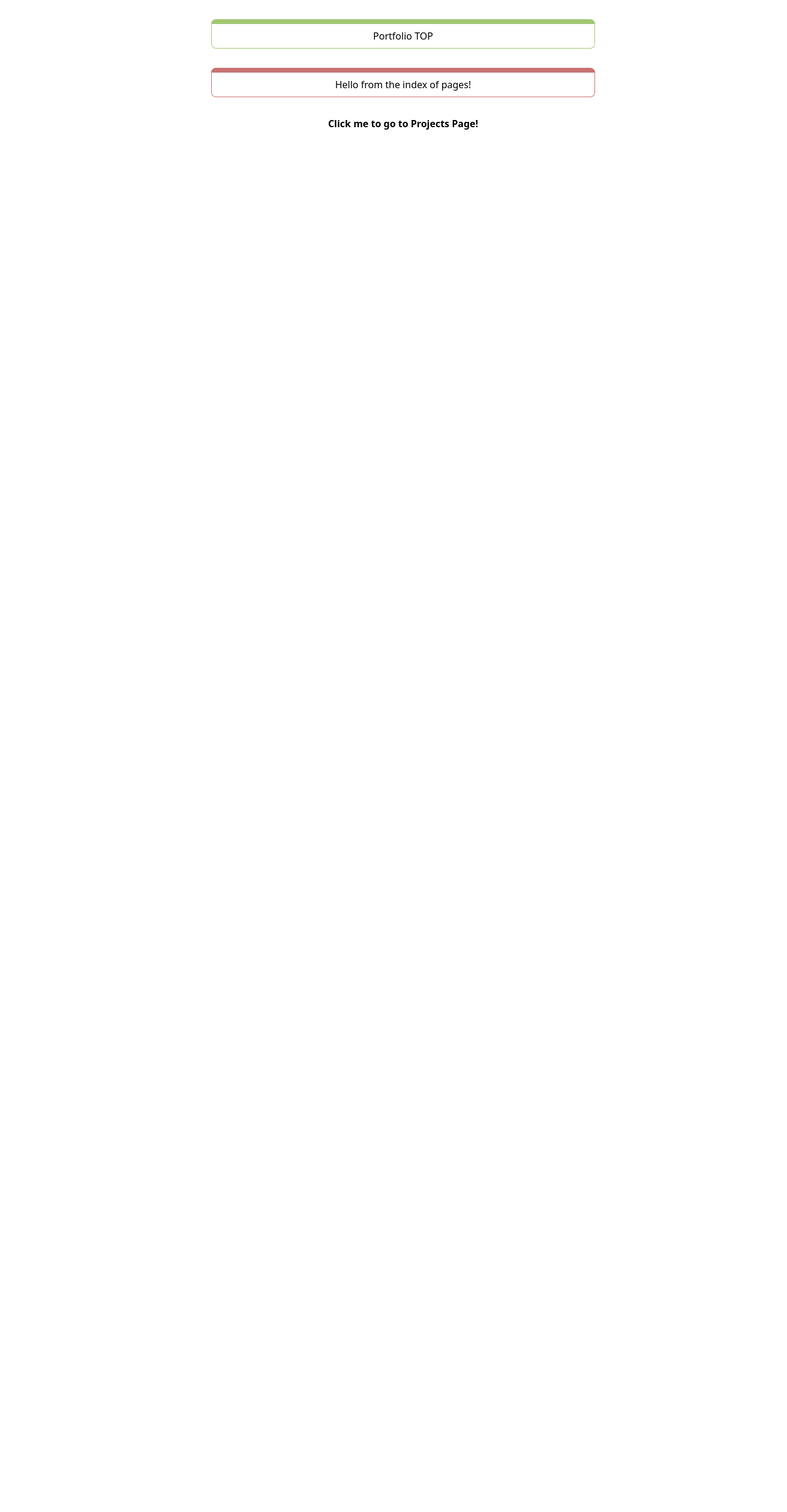
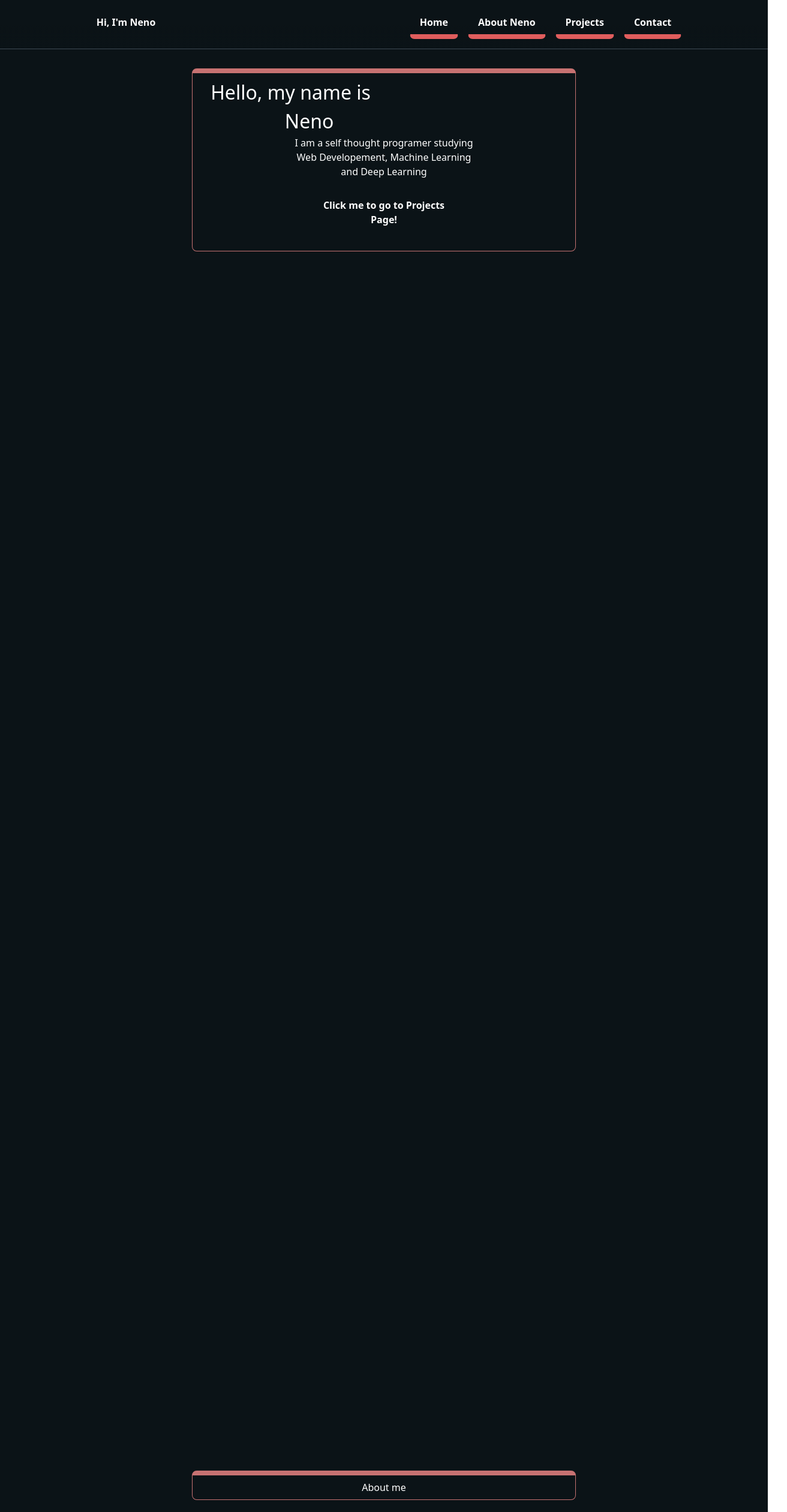
Before and after one commit to NenoPr/portfolio-TOP, a Nuxt app: page / in a window 1280 px wide. Shown: the top 2520 px of the page at 60% size, 1312 px wide, since content can reach past the window. Before the commit the page ends 800 px from the top, so only its background shows below. Built offline with nearby package versions, Linux system fonts and the light colour scheme.

Commit message:
Created header and added styling, and highlight on present in viewport. Changed the structure of the page, now using components instead of pages. Added aditional styling and some text.

```diff
--- a/app.vue
+++ b/app.vue
@@ -1,29 +1,164 @@
 <template>
   <div class="main-container">
-    <div class="main-header">
-      <h1 class="header">Portfolio TOP</h1>
-    </div>
-    <NuxtPage />
+    <nav class="top-header">
+      <h2 class="header">Hi, I'm Neno</h2>
+      <h2 class="w-[30%]"></h2>
+      <h2 class="header home" @click="FocusToElement">Home</h2>
+      <h2 class="header about" @click="FocusToElement">About Neno</h2>
+      <h2 class="header projects" @click="FocusToElement">Projects</h2>
+      <h2 class="header contact" @click="FocusToElement">Contact</h2>
+      <!-- <div class="opacity-header"></div> -->
+    </nav>
+    <Home />
+    <About />
+    <Projects />
+    <Contact />
+    <Footer />
     <!-- <NuxtWelcome /> -->
   </div>
 </template>
 
+<script setup>
+function FocusToElement(e) {
+  let element = e.target;
+  if (element.classList.contains("home")) {
+    document
+      .querySelector(".home-container")
+      .scrollIntoView({ behavior: "smooth", block: "end", inline: "nearest" });
+  } else if (element.classList.contains("about")) {
+    document.querySelector(".about-container").scrollIntoView({
+      behavior: "smooth",
+      block: "start",
+      inline: "nearest",
+    });
+  } else if (element.classList.contains("projects")) {
+    document.querySelector(".projects-container").scrollIntoView({
+      behavior: "smooth",
+      block: "start",
+      inline: "nearest",
+    });
+  } else if (element.classList.contains("contact")) {
+    document.querySelector(".contact-container").scrollIntoView({
+      behavior: "smooth",
+      block: "start",
+      inline: "nearest",
+    });
+  }
+}
+
+function isInViewport(el) {
+  const rect = el.getBoundingClientRect();
+  return (
+    rect.top >= 0 &&
+    rect.left >= 0 &&
+    rect.bottom <=
+      (window.innerHeight || document.documentElement.clientHeight) &&
+    rect.right <= (window.innerWidth || document.documentElement.clientWidth)
+  );
+}
+
+function setNavStyleIfInViewport() {
+  document.querySelector(".home").classList.remove("in-view");
+  document.querySelector(".about").classList.remove("in-view");
+  document.querySelector(".projects").classList.remove("in-view");
+  document.querySelector(".contact").classList.remove("in-view");
+  if (isInViewport(document.querySelector(".home-container"))) {
+    document.querySelector(".home").classList.add("in-view");
+  }
+  if (isInViewport(document.querySelector(".about-container"))) {
+    document.querySelector(".about").classList.add("in-view");
+  }
+  if (isInViewport(document.querySelector(".projects-container"))) {
+    document.querySelector(".projects").classList.add("in-view");
+  }
+  if (isInViewport(document.querySelector(".projects-container"))) {
+    document.querySelector(".contact").classList.add("in-view");
+  }
+}
+onMounted(() => {
+  setNavStyleIfInViewport();
+});
+
+if (process.client) {
+  document.addEventListener("scroll", setNavStyleIfInViewport, {
+    passive: true,
+  });
+}
+</script>
+
 <style>
-.main-header {
+.main-container {
   display: flex;
   flex-direction: column;
   align-items: center;
+  gap: 2rem;
+  min-height: 100vh;
+  background-color: #0b1317;
+  color: white;
+}
+
+.top-header {
+  display: flex;
+  justify-content: center;
   gap: 1rem;
   width: 100%;
-  margin: 2rem;
+  padding: 1rem;
+  position: sticky;
+  position: -webkit-sticky;
+  top: 0px;
+  background-color: #0b1317;
+  background: linear-gradient(
+    to bottom,
+    transparent,
+    #0b1317 0%,
+    #0b1317 50%,
+    #0b1317f3 70%,
+    #0b131772 100%
+  );
+  border-bottom: 0.02rem solid #3f4a55;
+  flex-wrap: wrap;
 }
 
 .header {
-  border: 0.1rem solid rgb(161, 199, 114);
+  border: 0.1rem solid #a5e05d;
+  /* border: 0.1rem solid rgb(114, 188, 199); */
+  border-bottom: #a5e05d solid 0.5rem;
   border-radius: 0.5rem;
-  border-top: rgb(161, 199, 114) solid 0.5rem;
-  width: 50%;
+  border-color: #0b131700;
   text-align: center;
-  padding: 0.5rem;
+  padding: 1rem;
+  padding-top: 0.5rem;
+  padding-bottom: 0.5rem;
+  font-weight: bold;
+  color: white;
+  cursor: pointer;
+  transition: padding 0.2s, margin 0.2s;
+}
+
+.header:hover {
+  border-color: #41b3cc;
+}
+
+.header:active {
+  padding: 0.6rem;
+  padding-top: 0.25rem;
+  padding-bottom: 0.25rem;
+  margin: 0.4rem;
+  margin-top: 0.25rem;
+  margin-bottom: 0.25rem;
+}
+
+.in-view {
+  border-bottom: #e05d5d solid 0.5rem;
+}
+
+.opacity-header {
+  position: sticky;
+  position: -webkit-sticky;
+  height: 1rem;
+  width: 100%;
+  flex-basis: 100%;
+  background-color: #0b1317;
+  background: linear-gradient(to bottom, transparent, #0d3346);
 }
 </style>
--- /dev/null
+++ b/components/about.vue
@@ -0,0 +1,22 @@
+<template>
+  <div class="about-container">
+    <h1 class="">About me</h1>
+  </div>
+</template>
+
+<script setup></script>
+
+<style scoped>
+.about-container {
+  display: flex;
+  flex-direction: column;
+  align-items: center;
+  padding: 2rem;
+  border: 0.1rem solid rgb(199, 114, 114);
+  border-radius: 0.5rem;
+  border-top: rgb(199, 114, 114) solid 0.5rem;
+  text-align: center;
+  padding: 0.5rem;
+  width: 50%;
+}
+</style>
--- /dev/null
+++ b/components/contact.vue
@@ -0,0 +1,24 @@
+vue<template>
+    <div class="contact-container">
+      <h1 class="">Contact me</h1>
+    </div>
+  </template>
+
+  <script setup>
+
+  </script>
+
+  <style scoped>
+  .contact-container {
+    display: flex;
+    flex-direction: column;
+    align-items: center;
+    padding: 2rem;
+    border: 0.1rem solid rgb(199, 114, 114);
+    border-radius: 0.5rem;
+    border-top: rgb(199, 114, 114) solid 0.5rem;
+    text-align: center;
+    padding: 0.5rem;
+    width: 50%;
+  }
+  </style>
--- /dev/null
+++ b/components/footer.vue
@@ -0,0 +1,22 @@
+<template>
+    <div class="footer-container">
+      <h1 class="">Footer</h1>
+    </div>
+  </template>
+
+  <script setup></script>
+
+  <style scoped>
+  .footer-container {
+    display: flex;
+    flex-direction: column;
+    align-items: center;
+    padding: 2rem;
+    border: 0.1rem solid rgb(199, 114, 114);
+    border-radius: 0.5rem;
+    border-top: rgb(199, 114, 114) solid 0.5rem;
+    text-align: center;
+    padding: 0.5rem;
+    width: 50%;
+  }
+  </style>
--- /dev/null
+++ b/components/home.vue
@@ -0,0 +1,37 @@
+<template>
+    <div class="home-container mb-[2000px]">
+      <h1 class="pr-[50%] text-[2rem]">Hello, my name is</h1>
+      <h1 class="text-[2rem] pr-[40%]">Neno</h1>
+      <h1 class="w-[50%] pr-[]">I am a self thought programer studying Web Developement, Machine Learning and Deep Learning</h1>
+      <div class="nuxt-link">
+        <!-- <h1 class="header">Portfolio TOP</h1> -->
+        <NuxtLink to="/projects" class="font-bold hover:text-cyan-400 hover:underline">Click me to go to Projects Page!</NuxtLink>
+      </div>
+    </div>
+  </template>
+
+  <script setup></script>
+
+  <style scoped>
+  .home-container {
+    display: flex;
+    flex-direction: column;
+    align-items: center;
+    padding: 2rem;
+    border: 0.1rem solid rgb(199, 114, 114);
+    border-radius: 0.5rem;
+    border-top: rgb(199, 114, 114) solid 0.5rem;
+    width: 50%;
+    text-align: center;
+    padding: .5rem;
+  }
+
+  .nuxt-link {
+    display: flex;
+    flex-direction: column;
+    align-items: center;
+    gap: 1rem;
+    width: 50%;
+    padding: 2rem;
+  }
+  </style>
--- /dev/null
+++ b/components/projects.vue
@@ -0,0 +1,35 @@
+<template>
+  <div class="projects-container">
+    <h1 class="header-projects">Some personal Projects I worked on!</h1>
+    <div class="projects-list pt-4 pb-4">
+      <div>Memory Game</div>
+      <div>Small E-commerce Store</div>
+      <div>Battleshps game</div>
+      <div>Image Tagging Game</div>
+    </div>
+  </div>
+</template>
+
+<script setup></script>
+
+<style scoped>
+.projects-container {
+  display: flex;
+  flex-direction: column;
+  align-items: center;
+  width: 50%;
+  border: 0.1rem solid rgb(199, 114, 114);
+  border-radius: 0.5rem;
+  border-top: rgb(199, 114, 114) solid 0.5rem;
+  text-align: center;
+  padding: 0.5rem;
+
+}
+
+.projects-list {
+  display: flex;
+  flex-direction: column;
+  gap: 2rem;
+  font-weight: bold;
+}
+</style>
--- /dev/null
+++ b/pages/about/index.vue
@@ -0,0 +1,25 @@
+<template>
+  <div>
+    <h1 class="about-container">About me</h1>
+  </div>
+</template>
+
+<script setup>
+
+</script>
+
+<style lang="scss" scoped>
+.about-container {
+  display: flex;
+  flex-direction: column;
+  align-items: center;
+  padding: 2rem;
+  border: 0.1rem solid rgb(199, 114, 114);
+  border-radius: 0.5rem;
+  border-top: rgb(199, 114, 114) solid 0.5rem;
+  width: 50%;
+  text-align: center;
+  padding: 0.5rem;
+  margin: 0 auto;
+}
+</style>
--- /dev/null
+++ b/pages/contact/index.vue
@@ -0,0 +1,13 @@
+<template>
+    <div>
+
+    </div>
+</template>
+
+<script setup>
+
+</script>
+
+<style lang="scss" scoped>
+
+</style>
--- a/pages/index.vue
+++ b/pages/index.vue
@@ -1,22 +1,33 @@
 <template>
-  <div class="index-container">
-    <h1 class="header-pages">Hello from the index of pages!</h1>
+  <div class="home-container">
+    <h1 class="pr-[50%] text-[2rem]">Hello, my name is</h1>
+    <h1 class="text-[2rem] pr-[40%]">Neno</h1>
+    <h1 class="w-[50%] pr-[] mb-[2000px]">I am a self thought programer studying Web Developement, Machine Learning and Deep Learning</h1>
     <div class="main-header">
       <!-- <h1 class="header">Portfolio TOP</h1> -->
       <NuxtLink to="/projects" class="font-bold hover:text-cyan-400 hover:underline">Click me to go to Projects Page!</NuxtLink>
     </div>
+    <About/>
+    <Projects />
+    <Contact />
   </div>
 </template>
 
 <script setup></script>
 
 <style scoped>
-.index-container {
+.home-container {
   display: flex;
   flex-direction: column;
   align-items: center;
-  margin: 2rem;
-  width: 100%;
+  padding: 2rem;
+  border: 0.1rem solid rgb(199, 114, 114);
+  border-radius: 0.5rem;
+  border-top: rgb(199, 114, 114) solid 0.5rem;
+  width: 50%;
+  text-align: center;
+  padding: .5rem;
+  margin: 0 auto;
 }
 
 .header-pages {
@@ -34,15 +45,6 @@
   align-items: center;
   gap: 1rem;
   width: 50%;
-  margin: 2rem;
-}
-
-.header {
-  border: 0.1rem solid rgb(161, 199, 114);
-  border-radius: 0.5rem;
-  border-top: rgb(161, 199, 114) solid 0.5rem;
-  width: 100%;
-  text-align: center;
-  padding: 0.5rem;
+  padding: 2rem;
 }
 </style>
--- a/pages/projects/index.vue
+++ b/pages/projects/index.vue
@@ -20,7 +20,8 @@
   display: flex;
   flex-direction: column;
   align-items: center;
-  margin: 2rem;
+  margin-top: 2rem;
+  margin-bottom: 2rem;
   width: 100%;
 }
 
```
